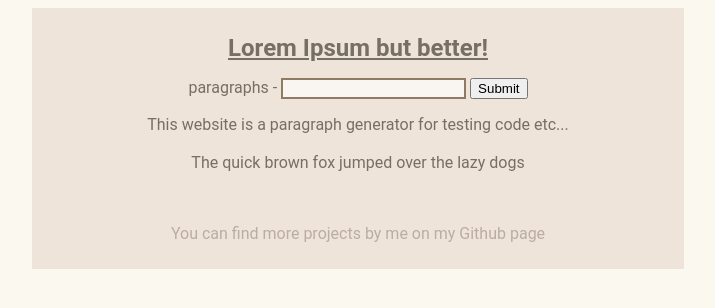
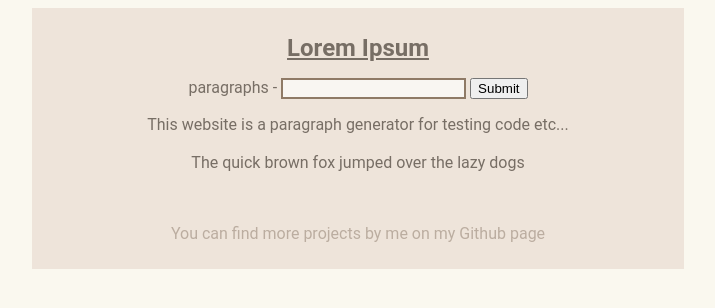
Before and after one commit to Adam-Woodruff/Lorem-Ipsum, a plain HTML site: page index.html in a window 1280 px wide. Shown: the whole page, without its empty margins (282-997 px from the left). Drawn offline with Linux system fonts and the light colour scheme.

Commit message:
Update index.html

```diff
--- a/index.html
+++ b/index.html
@@ -6,7 +6,7 @@
     </head>
     <body>
         <div class="container">
-            <h1>Lorem Ipsum but better!</h1>
+            <h1>Lorem Ipsum</h1>
             <form class="lorem-form">
                 <label for="amount">paragraphs - </label>
                 <input class="InputBox" type="number" name="amount" id="amount" place holder="5">
```
